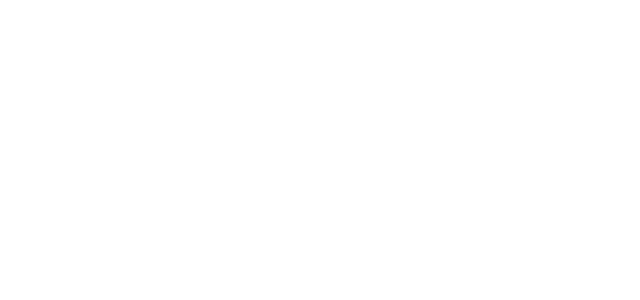
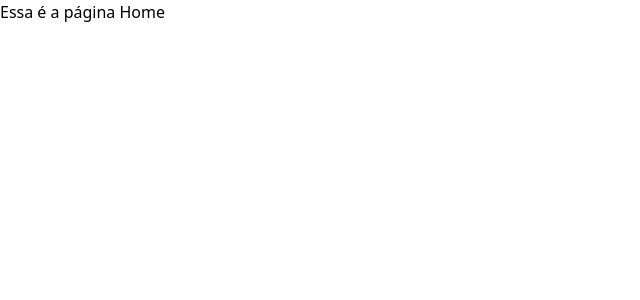
Before and after one commit to fbmcarmo/sebao-online, a Next.js app: page / in a window 1280 px wide. Shown: the top 300 px of the page, without its empty margins (0-640 px from the left). Built offline with nearby package versions, Linux system fonts and the light colour scheme.

Commit message:
Adicionei components e rotas em pages, sendo login e cadastrar

```diff
--- /dev/null
+++ b/src/components/Footer/index.jsx
@@ -0,0 +1,5 @@
+export default function Footer(){
+    return (
+        <div className=""></div>
+    )
+}
--- /dev/null
+++ b/src/components/Header/index.jsx
@@ -0,0 +1,5 @@
+export default function Header(){
+    return (
+        <div className=""></div>
+    )
+}
--- /dev/null
+++ b/src/components/PageWrapper/index.jsx
@@ -0,0 +1,5 @@
+export default function PageWrapper(){
+    return (
+        <div className=""></div>
+    )
+}
--- /dev/null
+++ b/src/pages/cadastrar/index.jsx
@@ -0,0 +1,7 @@
+export default function Cadastrar(){
+    return (
+        <div className="">
+            <p>Essa é a página de cadastro</p>
+        </div>
+    )
+}
--- a/src/pages/index.jsx
+++ b/src/pages/index.jsx
@@ -1,5 +1,7 @@
 export default function Home(){
   return (
-    <div className=""></div>
+    <div className="">
+      <p>Essa é a página Home</p>
+    </div>
   )
 }
--- /dev/null
+++ b/src/pages/login/index.jsx
@@ -0,0 +1,7 @@
+export default function Login(){
+    return (
+        <div className="">
+            <p>Essa é a página de login</p>
+        </div>
+    )
+}
```
